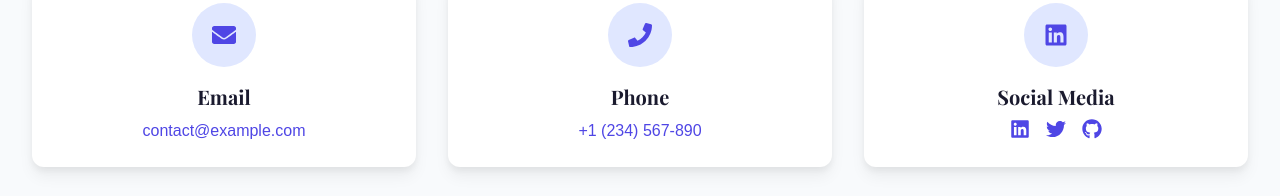
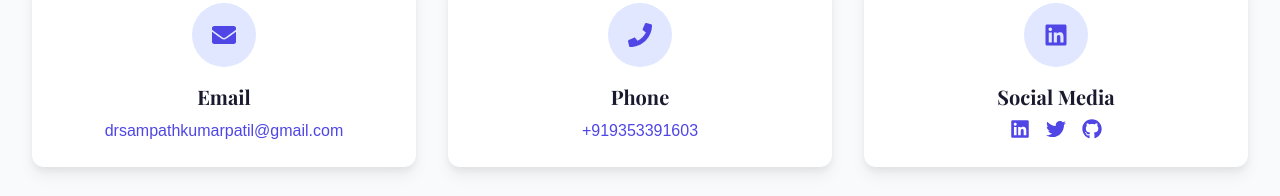
Before and after one commit to Sampathkumarvpatil/DrSampath, a React (Create React App) app in the folder frontend/: page / in a window 1280 px wide. Shown: the part 4760-4956 px from the top of the page. Built offline with nearby package versions, Linux system fonts and the light colour scheme; a web font is replaced by a local one.

Commit message:
auto-commit for 0f12cc63-69b5-4225-987a-2a2d88d4f890

```diff
--- a/frontend/src/pages/Home.js
+++ b/frontend/src/pages/Home.js
@@ -26,8 +26,8 @@ const Home = () => {
 
   // Contact information
   const contactInfo = {
-    email: "contact@example.com",
-    phone: "+1 (234) 567-890",
+    email: "drsampathkumarpatil@gmail.com",
+    phone: "+919353391603",
     social: [
       { name: "LinkedIn", icon: <FaLinkedin className="text-xl" />, href: "#" },
       { name: "Twitter", icon: <FaTwitter className="text-xl" />, href: "#" },
```
